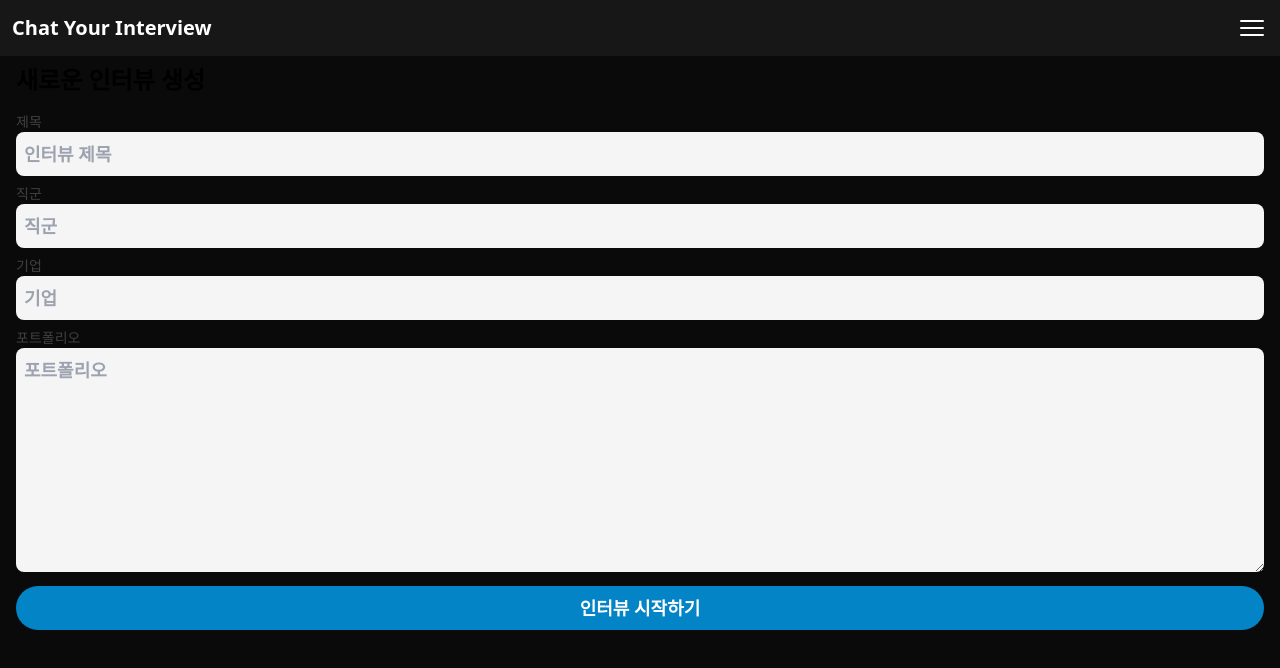
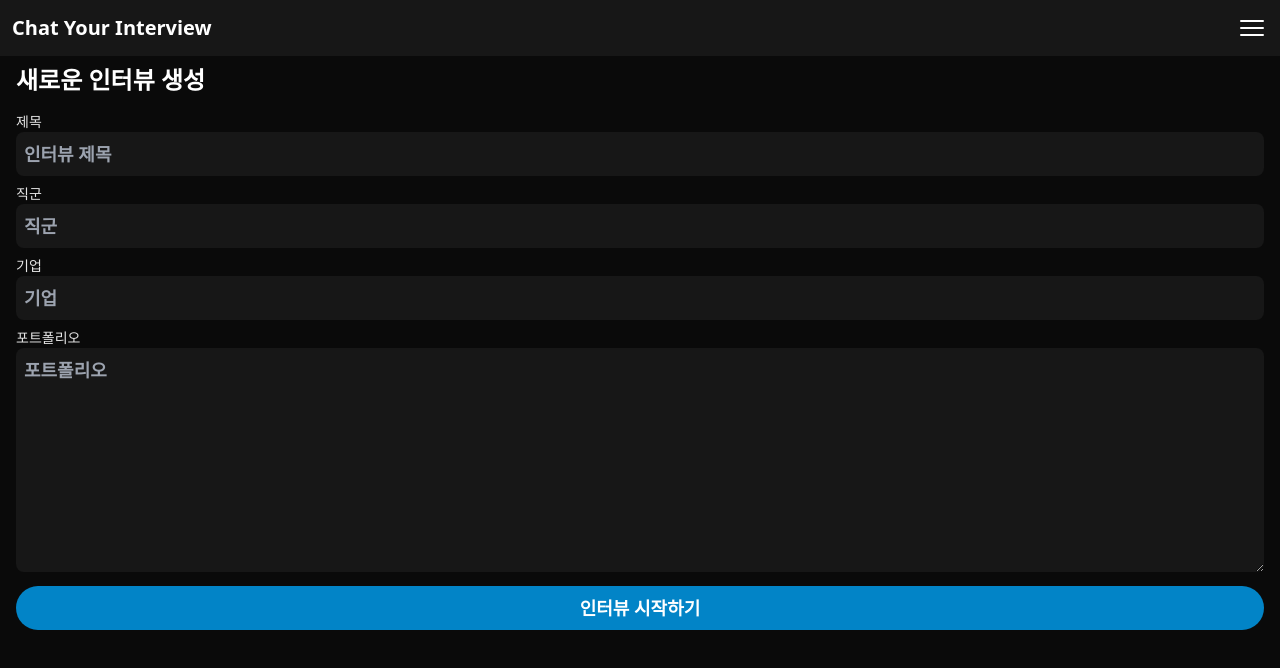
Before and after one commit to jhyunwoo/chat-your-interview, a Next.js app: page /interview/create in a window 1280 px wide. Shown: the top 668 px of the page. Built offline with nearby package versions, Linux system fonts and the light colour scheme.

Commit message:
upgrade ui

```diff
--- a/app/interview/create/page.tsx
+++ b/app/interview/create/page.tsx
@@ -20,48 +20,48 @@ export default function CreateInterview() {
   };
 
   return (
-    <DefaultLayout className={"flex flex-col p-4"}>
+    <DefaultLayout className={"flex flex-col p-4 text-white"}>
       <div className={"text-2xl font-bold"}>새로운 인터뷰 생성</div>
       <form
         onSubmit={handleSubmit(onSubmit)}
         className={"flex flex-col gap-2 mt-4"}
       >
         <div>
-          <div className={"text-sm text-neutral-700"}>제목</div>
+          <div className={"text-sm text-neutral-200"}>제목</div>
           <input
             {...register("title", { required: true })}
             className={
-              "p-2 rounded-lg bg-neutral-100 text-lg font-semibold w-full"
+              "p-2 rounded-lg bg-neutral-900 text-lg font-semibold w-full"
             }
             placeholder={"인터뷰 제목"}
           />
         </div>
         <div>
-          <div className={"text-sm text-neutral-700"}>직군</div>
+          <div className={"text-sm text-neutral-200"}>직군</div>
           <input
             {...register("job", { required: true })}
             className={
-              "p-2 rounded-lg bg-neutral-100 text-lg font-semibold w-full"
+              "p-2 rounded-lg bg-neutral-900 text-lg font-semibold w-full"
             }
             placeholder={"직군"}
           />
         </div>
         <div>
-          <div className={"text-sm text-neutral-700"}>기업</div>
+          <div className={"text-sm text-neutral-200"}>기업</div>
           <input
             {...register("company", { required: true })}
             className={
-              "p-2 rounded-lg bg-neutral-100 text-lg font-semibold w-full"
+              "p-2 rounded-lg bg-neutral-900 text-lg font-semibold w-full"
             }
             placeholder={"기업"}
           />
         </div>
         <div>
-          <div className={"text-sm text-neutral-700"}>포트폴리오</div>
+          <div className={"text-sm text-neutral-200"}>포트폴리오</div>
           <textarea
             {...register("resume", { required: true })}
             className={
-              "p-2 rounded-lg bg-neutral-100 text-lg font-semibold w-full h-56"
+              "p-2 rounded-lg bg-neutral-900 text-lg font-semibold w-full h-56"
             }
             placeholder={"포트폴리오"}
           />
--- a/app/interview/page.tsx
+++ b/app/interview/page.tsx
@@ -12,7 +12,9 @@ export default function InterviewPage() {
       >
         새로운 인터뷰
       </Link>
-      <div className={"text-2xl font-bold py-4"}>Interview History</div>
+      <div className={"text-2xl font-bold py-4 text-white"}>
+        Interview History
+      </div>
       <div className={"w-full gap-2 grid grid-cols-3 "}>
         <Link
           className={
--- a/app/page.tsx
+++ b/app/page.tsx
@@ -2,7 +2,7 @@ import DefaultLayout from "@/app/components/default-layout";
 
 export default function HomePage() {
   return (
-    <DefaultLayout className={'flex items-center justify-center'}>
+    <DefaultLayout className={"flex items-center justify-center text-white"}>
       <div className={"text-2xl font-bold"}>Home Page</div>
     </DefaultLayout>
   );
--- a/app/profile/page.tsx
+++ b/app/profile/page.tsx
@@ -2,7 +2,7 @@ import DefaultLayout from "@/app/components/default-layout";
 
 export default function ProfilePage() {
   return (
-    <DefaultLayout className={"flex items-center justify-center"}>
+    <DefaultLayout className={"flex items-center justify-center text-white"}>
       <div className={"text-2xl font-bold"}>Profile Page</div>
     </DefaultLayout>
   );
```
